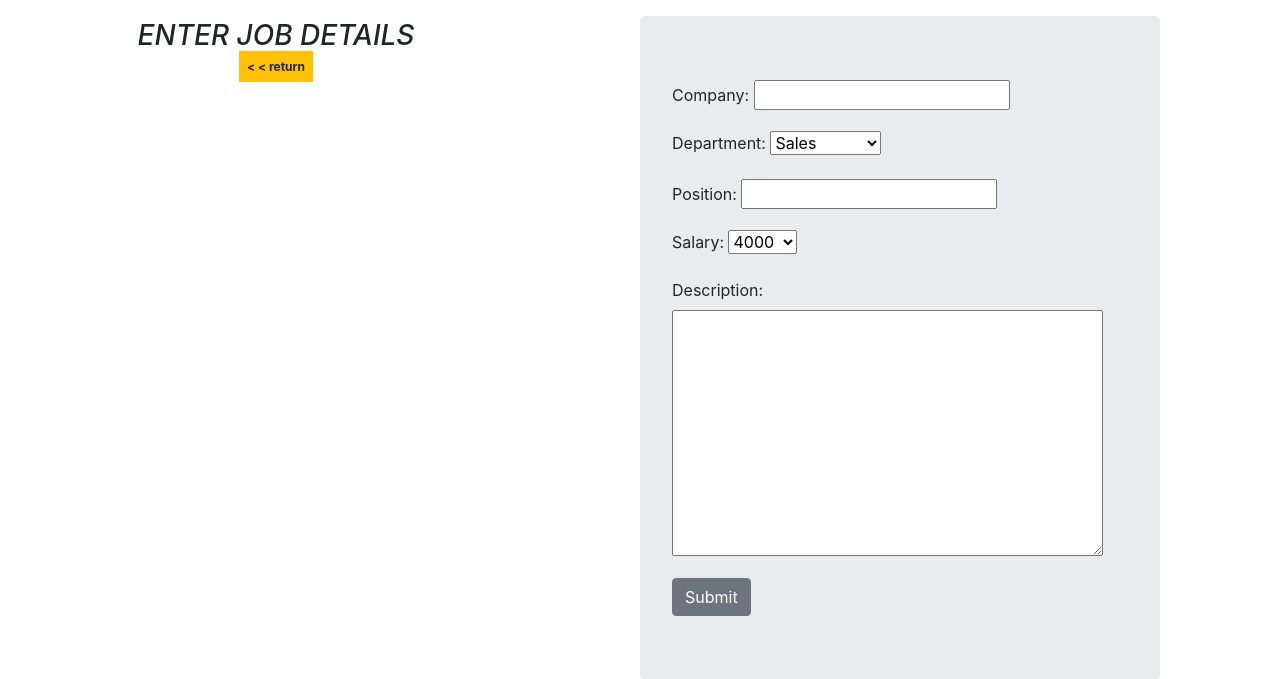
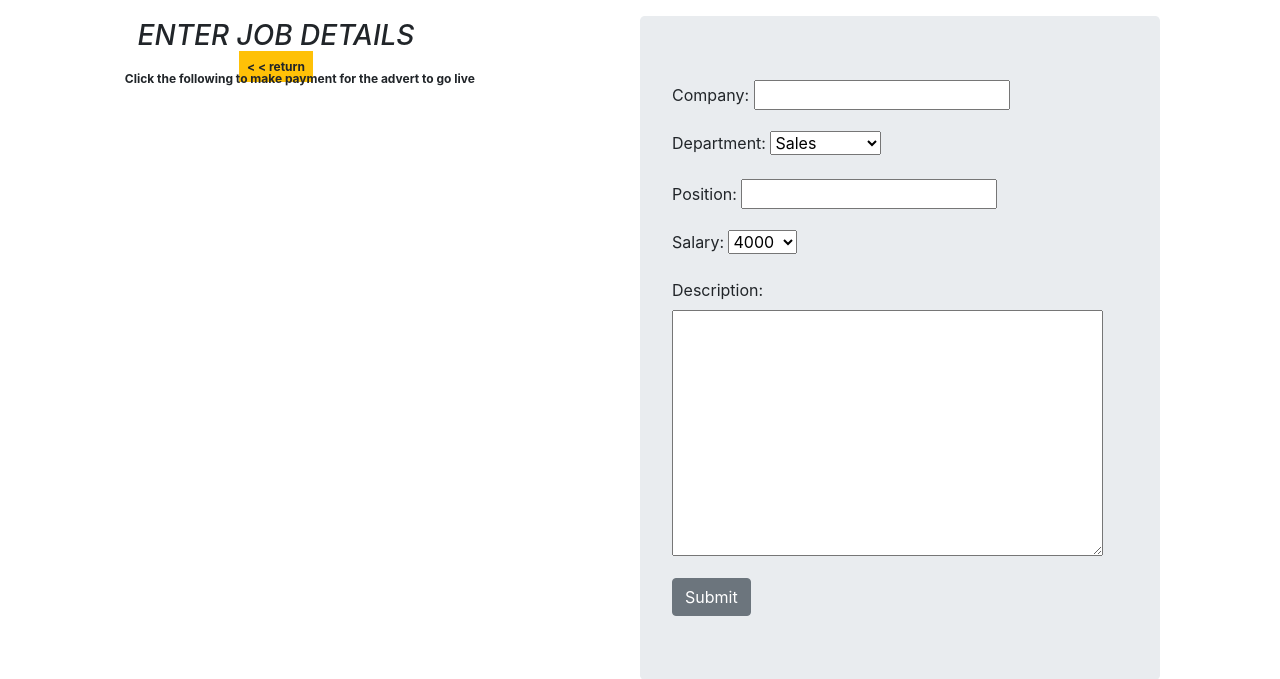
Before and after one commit to Code-Institute-Submissions/project4-django, a Django app: page /listing/add_listing/ in a window 1280 px wide. Shown: the part 56-735 px from the top of the page. Run offline with Django 3.2, Linux system fonts and the light colour scheme; some libraries are stand-ins or nearby versions.

Commit message:
modified some details to push to heroku

```diff
--- a/job_listing/templates/add_listing.html
+++ b/job_listing/templates/add_listing.html
@@ -9,6 +9,10 @@
             <div class='col-3 badge'>
                 <h3><i>ENTER JOB DETAILS</i></h3>
                 <a class='p-2 btn-warning' href="{% url 'show_listing' %}"> &lt &lt return</a>
+                <div>
+                    <p>Click the following to make payment for the advert to go live</p>
+                    <a class='p-2 badge badge-secondary' href="{% url 'charge' %}"></a>
+                </div>
 
             </div>
             <div class="col-5 jumbotron text-left">
@@ -16,6 +20,7 @@
                      {% csrf_token %}
                      {{ form.as_p }}
                      <input class='btn btn-secondary' type="submit">
+
                 </form>
             </div>
         </div>
--- a/job_listing/templates/show_listing.html
+++ b/job_listing/templates/show_listing.html
@@ -15,7 +15,6 @@
           <th scope="col">Salary</th>
           <th scope="col" class='text-right'>
             <a class='p-2 badge badge-secondary' href="{% url 'add_listing' %}">Add New Job Posting</a>
-            <a class='p-2 badge badge-secondary' href="{% url 'charge' %}">Charge</a>
           </th>
         </tr>
       </thead>
--- a/job_listing/views.py
+++ b/job_listing/views.py
@@ -42,7 +42,6 @@ def edit_listing(request, id):
         })
     return render(request, 'edit_listing.html')
 
-
 def confirm_delete(request, id):
     job = get_object_or_404(job_database, pk=id)
     return render(request, 'confirm_delete.html', {
```
